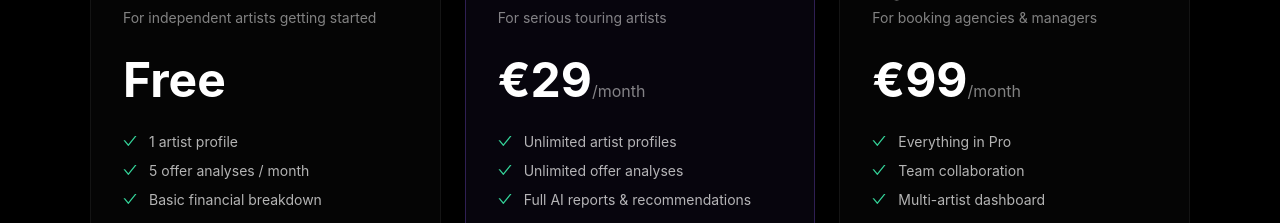
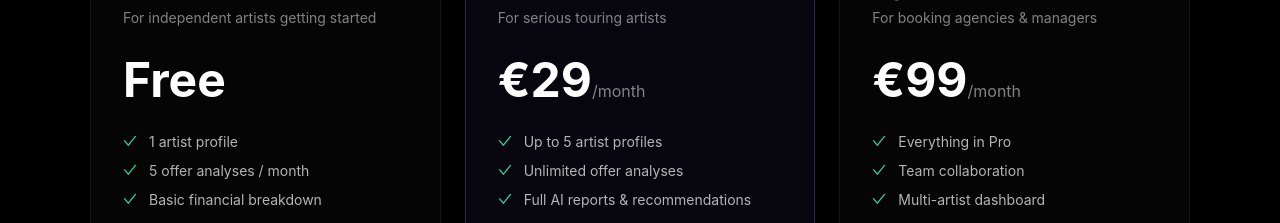
Before and after one commit to Momen-Elshamy/pulsepal-website, a Next.js app: page / in a window 1280 px wide. Shown: the part 4300-4523 px from the top of the page. Built offline with nearby package versions, Linux system fonts and the light colour scheme.

Commit message:
feat: update Pro plan to limit 5 artist profiles

```diff
--- a/Components/Home/Pricing.jsx
+++ b/Components/Home/Pricing.jsx
@@ -23,7 +23,7 @@ const plans = [
         price: "€29",
         period: "/month",
         features: [
-            "Unlimited artist profiles",
+            "Up to 5 artist profiles",
             "Unlimited offer analyses",
             "Full AI reports & recommendations",
             "Flight & hotel suggestions",
```
